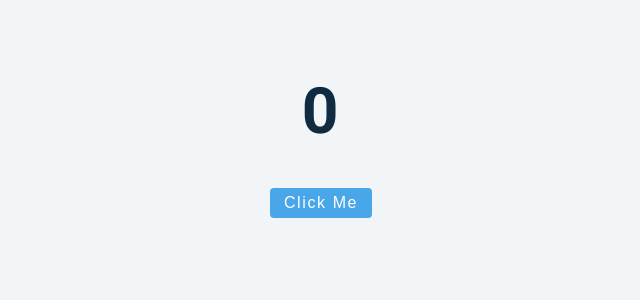
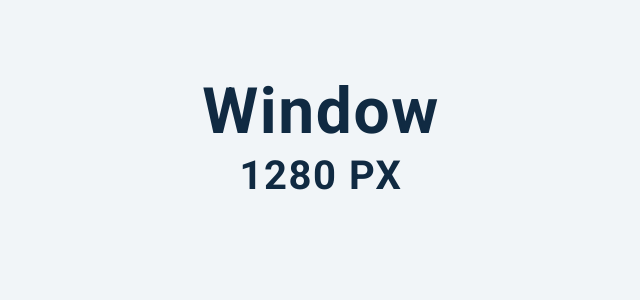
Before and after one commit to newdevmike22/Advanced-React, a React (Create React App) app in the folder practice/: page / in a window 1280 px wide. Shown: the top 300 px of the page, without its empty margins (319-959 px from the left). Built offline with nearby package versions, Linux system fonts and the light colour scheme.

Commit message:
Branch - 11
Branch - 11. useEffect - cleanup function

```diff
--- a/practice/src/tutorial/2-useEffect/useEffect-basics.js
+++ b/practice/src/tutorial/2-useEffect/useEffect-basics.js
@@ -1,24 +1,25 @@
 import { useState, useEffect } from "react";
 
 const UseEffect = () => {
-    const [value, setValue] = useState(0);
+    const [size, setSize] = useState(window.innerWidth);
+
+    const checkSize = () => {
+        setSize(window.innerWidth)
+    }
 
     useEffect(() => {
-        console.log("Call useEffect!");
-        if(value >= 1) {
-            document.title = `New Messages(${value})`;
-        }
-    },[value]);
-
-    useEffect(() => {
-        console.log("Hola amigos!");
-    },[]);
-
-    console.log("Render Component");
+        console.log("useEffect");
+        window.addEventListener("resize", checkSize);
+        //return () => {
+        //   console.log("Cleanup");
+        //   window.removeEventListener("resize", checkSize);
+        //};
+    }, []);
+    console.log("render");
     return (
         <div>
-            <h1>{value}</h1>
-            <button className="btn" onClick={() => setValue(value + 1)}>Click Me</button>
+            <h1>Window</h1>
+            <h2>{size} PX</h2>
         </div>
     )
 }
```
